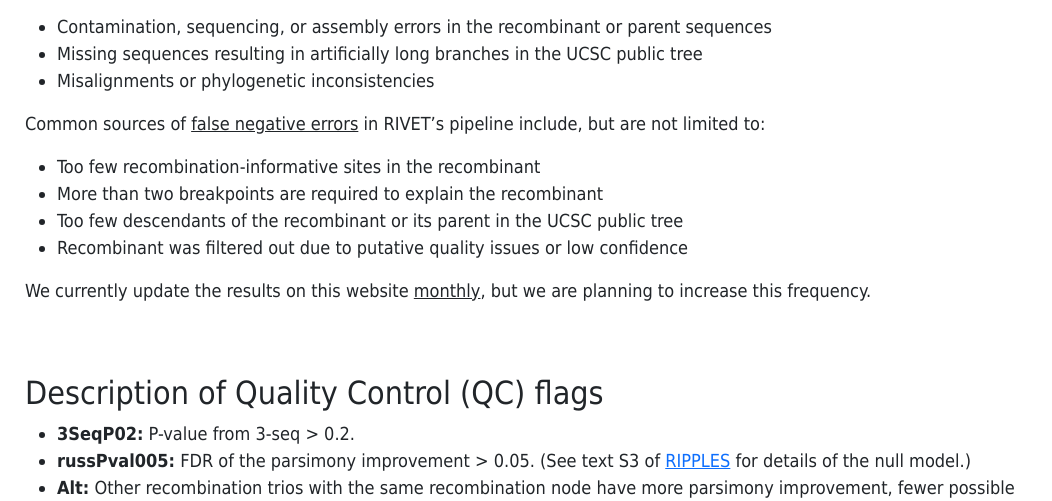
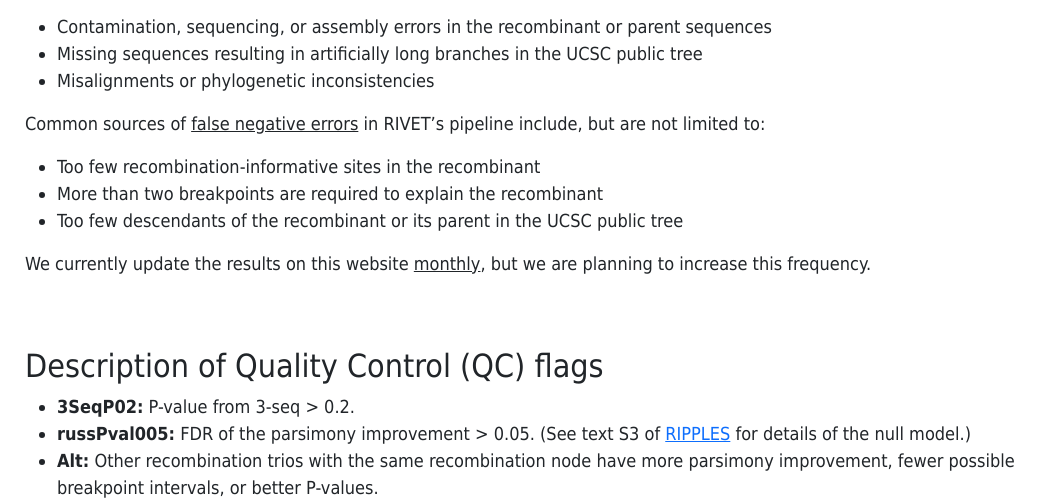
Before and after one commit to TurakhiaLab/rivet, a Flask app: page /about in a window 1280 px wide; the page is wider, and only the part inside the window is pictured. Shown: the part 787-1288 px from the top of that part, without its empty margins (0-1052 px from the left). Run offline with Flask 2, Linux system fonts and the light colour scheme; parts of the project's set-up code (start-up, migrations or seed data) failed here and were passed over; some libraries are stand-ins or nearby versions.

Commit message:
Update getting_started.html

```diff
--- a/templates/getting_started.html
+++ b/templates/getting_started.html
@@ -83,7 +83,6 @@
                     <li>Too few recombination-informative sites in the recombinant </li>
                     <li>More than two breakpoints are required to explain the recombinant</li>
                     <li>Too few descendants of the recombinant or its parent in the UCSC public tree</li>
-                    <li>Recombinant was filtered out due to putative quality issues or low confidence</li>
                 </ul>
                 <p>We currently update the results on this website <u>monthly</u>, but we are planning to increase this frequency. </p>
                 <br><br>
```
